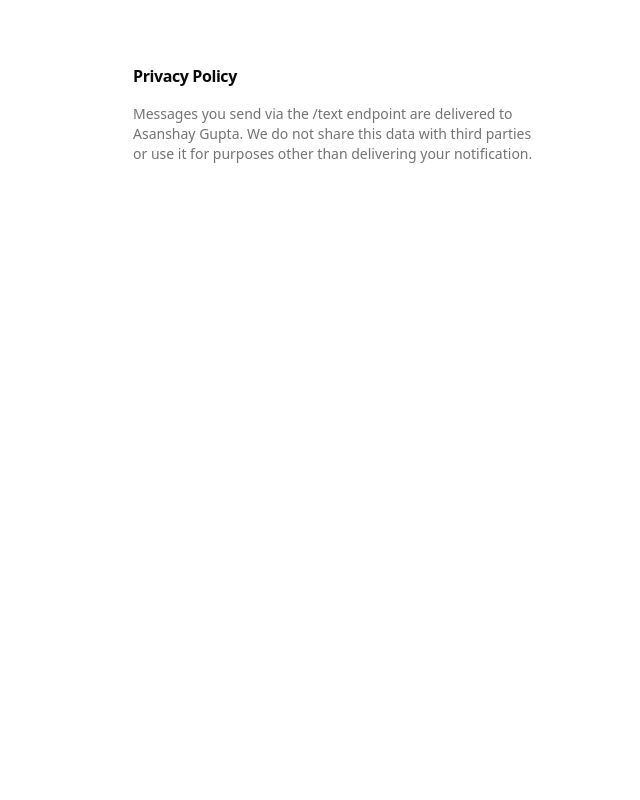
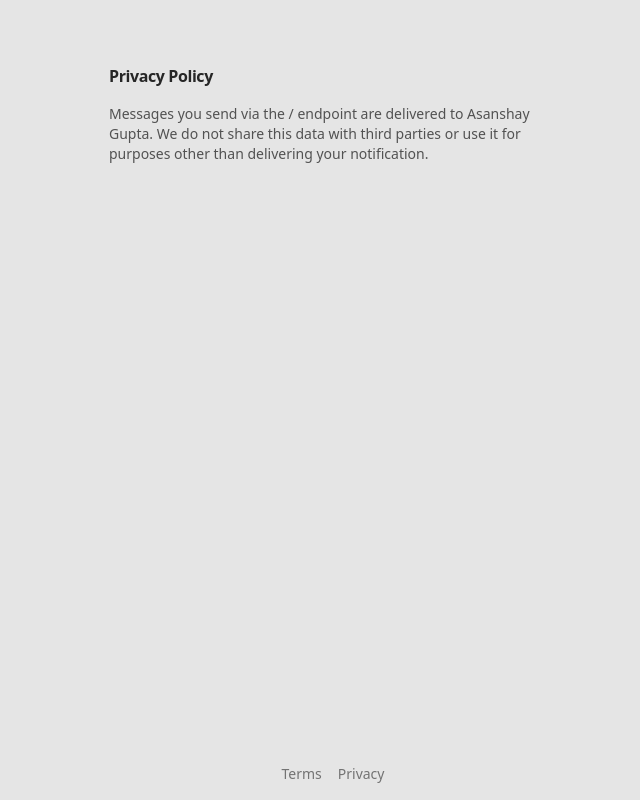
Before and after one commit to SuperAce100/lmk, a Next.js app: page /privacy in a window 1280 px wide. Shown: the whole page, without its empty margins (307-947 px from the left). Built offline with nearby package versions, Linux system fonts and the light colour scheme.

Commit message:
ready for ship

```diff
--- a/app/globals.css
+++ b/app/globals.css
@@ -66,14 +66,14 @@
   --primary-foreground: oklch(0.985 0 0);
   --secondary: oklch(0.97 0 0);
   --secondary-foreground: oklch(0.205 0 0);
-  --muted: oklch(0.97 0 0);
+  --muted: var(--color-neutral-100);
   --muted-foreground: oklch(0.556 0 0);
   --accent: oklch(0.97 0 0);
   --accent-foreground: oklch(0.205 0 0);
   --destructive: oklch(0.577 0.245 27.325);
   --success: oklch(0.6959 0.1491 162.48);
   --success-foreground: oklch(0.985 0 0);
-  --border: oklch(0.922 0 0);
+  --border: oklch(0.98 0.005 219.6 / 41%);
   --input: oklch(0.922 0 0);
   --ring: oklch(0.708 0 0);
   --shadow-color: oklch(0.501 0.005 219.6 / 11%);
--- a/app/layout.tsx
+++ b/app/layout.tsx
@@ -23,6 +23,14 @@ export default function RootLayout({
       <body className="min-h-screen antialiased font-sans">
         <ThemeProvider attribute="class" defaultTheme="light" enableSystem>
           {children}
+          <footer className="fixed bottom-0 left-0 right-0 flex justify-center gap-4 py-4 text-sm text-neutral-500">
+            <a href="/tos" className="hover:text-neutral-700">
+              Terms
+            </a>
+            <a href="/privacy" className="hover:text-neutral-700">
+              Privacy
+            </a>
+          </footer>
         </ThemeProvider>
       </body>
     </html>
--- a/app/page.tsx
+++ b/app/page.tsx
@@ -3,21 +3,21 @@ import { CodeBlock } from "@/components/ui/code-block";
 
 export default function Home() {
   return (
-    <div className="flex min-h-screen flex-col items-center justify-center gap-8 bg-neutral-200 px-4 py-12">
+    <div className="flex h-screen flex-col items-center justify-center gap-6 overflow-hidden bg-neutral-200 px-4">
       <div className="flex max-w-sm flex-col items-start gap-2">
         <div className="flex items-center gap-1">
           <Image src="/logo.svg" alt="" width={64} height={64} priority className="-ml-2" />
-          <h1 className="text-4xl font-semibold tracking-tight text-neutral-800">lmk</h1>
+          <h1 className="text-4xl font-semibold italic tracking-tight text-neutral-800">lmk</h1>
         </div>
         <div className="flex flex-col gap-4">
-          <p className="text-neutral-600">Send me a text through this endpoint</p>
+          <p className="text-neutral-600">Send me a text with this endpoint</p>
         </div>
         <CodeBlock
           code={`curl -X POST https://notify.asanshay.com/ \\
   -H "Content-Type: application/json" \\
   -d '{"text":"hello from curl"}'`}
           language="bash"
-          variant="flat"
+          variant="default"
           className="w-full"
         />
       </div>
--- a/app/privacy/page.tsx
+++ b/app/privacy/page.tsx
@@ -1,14 +1,16 @@
 export default function Privacy() {
   return (
-    <div className="mx-auto max-w-md px-6 py-16 space-y-4">
-      <h1 className="tracking-tight font-semibold text-foreground">
-        Privacy Policy
-      </h1>
-      <p className="text-muted-foreground text-sm">
-        Messages you send via the /text endpoint are delivered to Asanshay
-        Gupta. We do not share this data with third parties or use it for
-        purposes other than delivering your notification.
-      </p>
+    <div className="min-h-screen bg-neutral-200 px-6 py-16 pb-20">
+      <div className="mx-auto max-w-md space-y-4">
+        <h1 className="font-semibold tracking-tight text-neutral-800">
+          Privacy Policy
+        </h1>
+        <p className="text-sm text-neutral-600">
+          Messages you send via the / endpoint are delivered to Asanshay Gupta.
+          We do not share this data with third parties or use it for purposes
+          other than delivering your notification.
+        </p>
+      </div>
     </div>
   );
 }
--- a/app/tos/page.tsx
+++ b/app/tos/page.tsx
@@ -1,13 +1,17 @@
 export default function Terms() {
   return (
-    <div className="mx-auto max-w-md px-6 py-16 space-y-4">
-      <h1 className=" tracking-tight font-semibold text-foreground">Terms of Service</h1>
-      <p className="text-muted-foreground text-sm">
-        This service lets you send text notifications to Asanshay Gupta via curl
-        to the /text endpoint. Use it responsibly. Do not spam, abuse, or use
-        the endpoint for harassment. We may block or rate-limit abusive usage.
-        Provided as-is without warranties.
-      </p>
+    <div className="min-h-screen bg-neutral-200 px-6 py-16 pb-20">
+      <div className="mx-auto max-w-md space-y-4">
+        <h1 className="font-semibold tracking-tight text-neutral-800">
+          Terms of Service
+        </h1>
+        <p className="text-sm text-neutral-600">
+          This service lets you send text notifications to Asanshay Gupta via
+          curl to the / endpoint. Use it responsibly. Do not spam, abuse, or
+          use the endpoint for harassment. We may block or rate-limit abusive
+          usage. Provided as-is without warranties.
+        </p>
+      </div>
     </div>
   );
 }
--- a/components/ui/code-block.tsx
+++ b/components/ui/code-block.tsx
@@ -54,11 +54,11 @@ const customDarkSyntaxTheme = {
   },
 };
 
-const codeBlockVariants = cva("text-card-foreground rounded-xl p-4 flex flex-col gap-2", {
+const codeBlockVariants = cva("text-card-foreground rounded-2xl p-4 flex flex-col gap-2", {
   variants: {
     variant: {
       flat: "bg-muted",
-      default: "border border-border bg-card",
+      default: "border border-border bg-card shadow-md shadow-shade/5",
     },
   },
   defaultVariants: {
```
